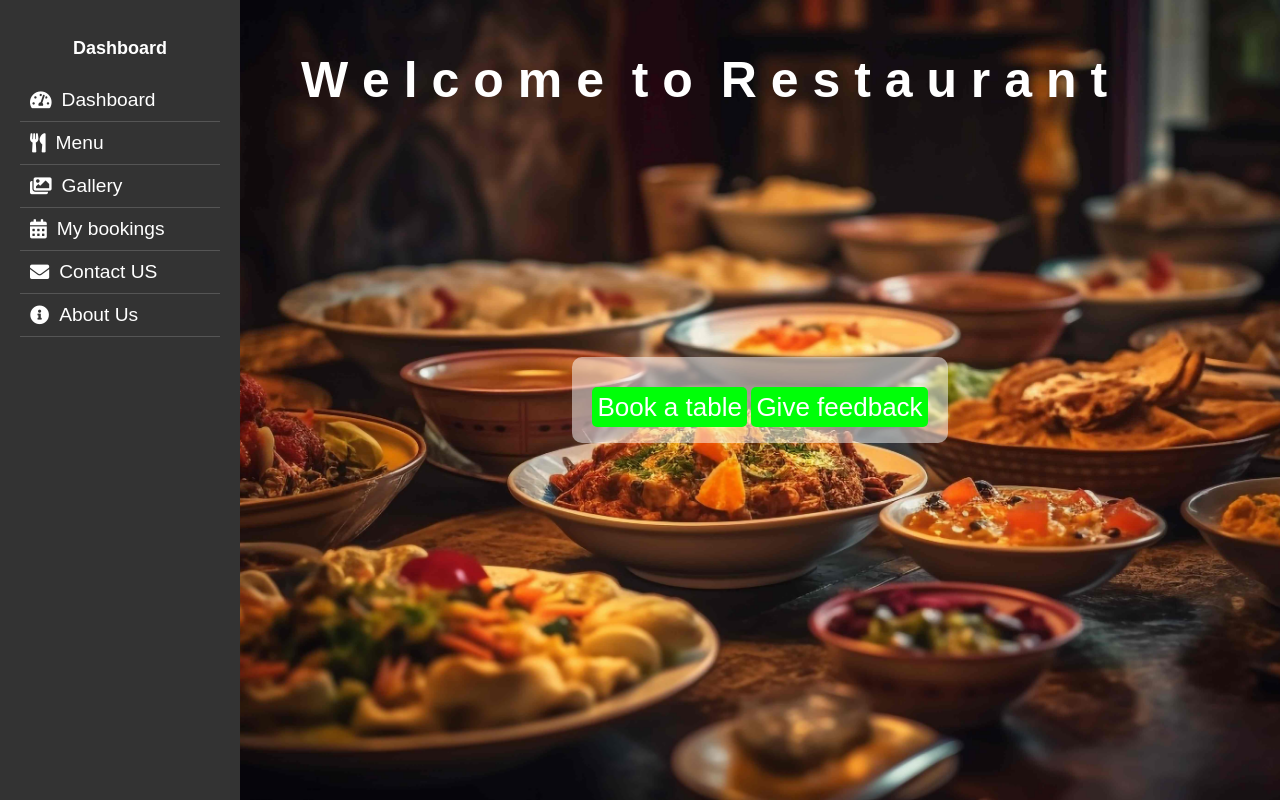
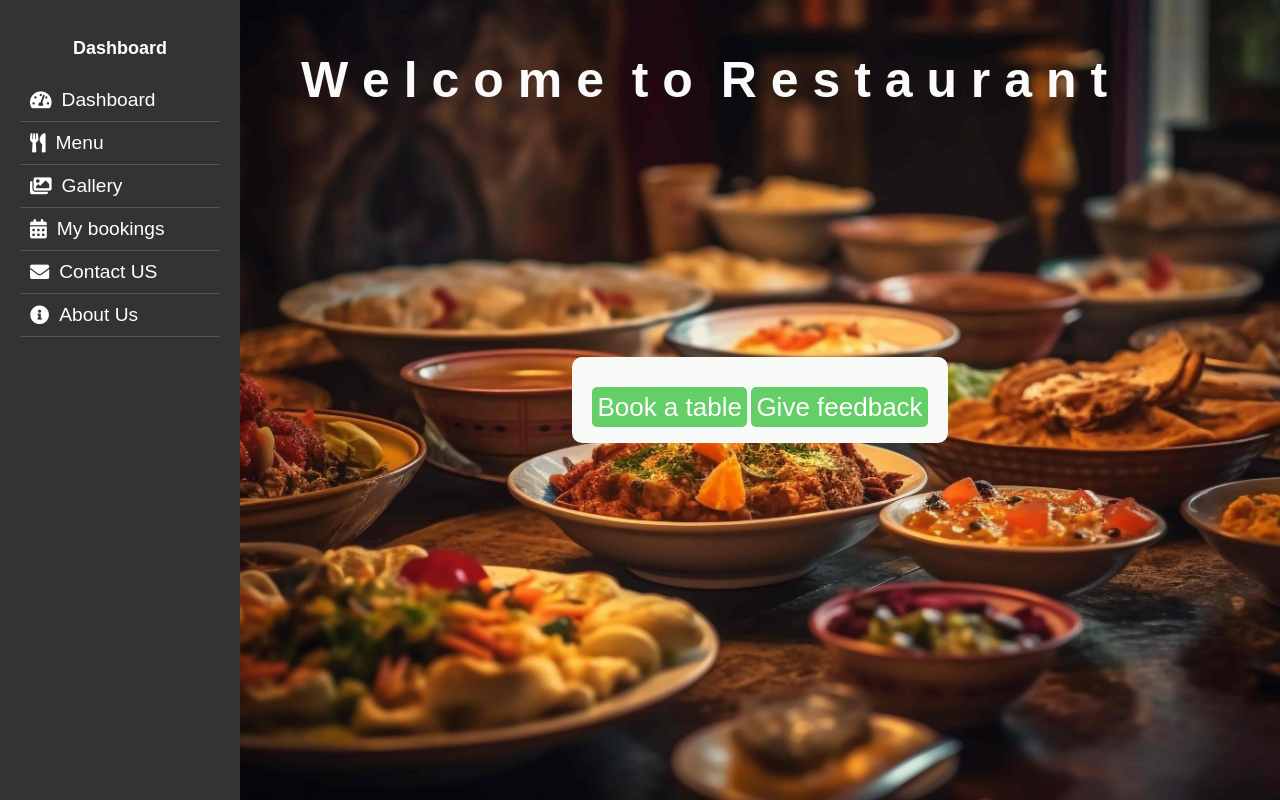
Before and after one commit to anushaneupane966/HotelBooking, a PHP site: page /customerDashboard.html in a window 1280 px wide. Run offline with PHP 8.4, Linux system fonts and the light colour scheme.

Commit message:
Update customerDashboard.css

```diff
--- a/customerDashboard.css
+++ b/customerDashboard.css
@@ -48,7 +48,7 @@ body {
   }
 
   .sidebar-menu li:hover {
-    background-color: #00ff2a;
+    background-color: #95d09f;
   }
 
   .main-content {
@@ -63,7 +63,7 @@ body {
   }
 
   .overlay {
-    background-color: rgba(255, 255, 255, 0.5);
+    background-color: rgb(247, 250, 247);
     padding: 20px;
     border-radius: 10px;
     text-align: center;
@@ -78,7 +78,7 @@ body {
     top: 10%;
     left: 55%;
     transform: translate(-50%, -50%);
-    color: #fff;
+    color: #fafafa;
     font-weight: bolder;
   }
 
@@ -106,7 +106,7 @@ body {
 
   .button {
     padding: 5px;
-    background-color: #00ff08;
+    background-color: #63cf66;
     color: white;
     border: none;
     border-radius: 5px;
@@ -117,7 +117,7 @@ body {
   }
 
   .button:hover {
-    background-color: #4c05ff;
+    background-color: #98e6be;
   }
 
   @media (max-width: 768px) {
```
